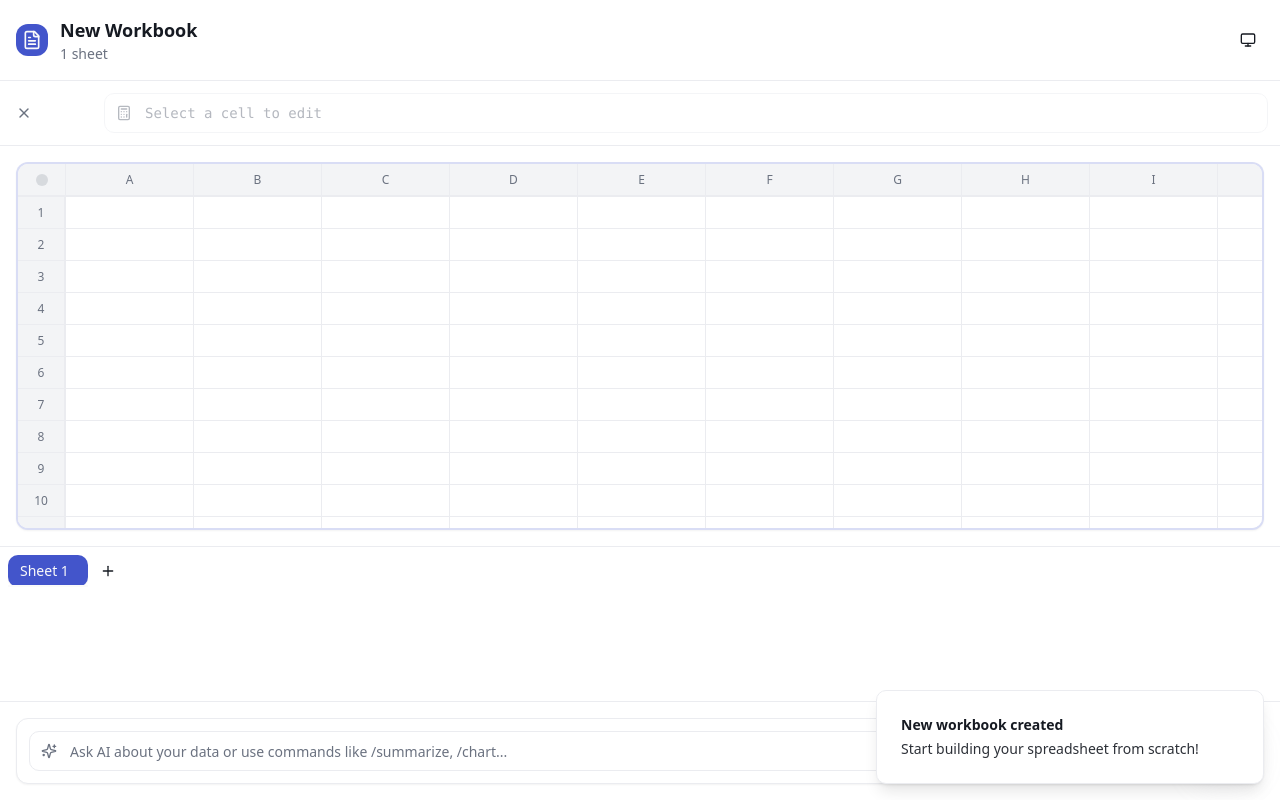
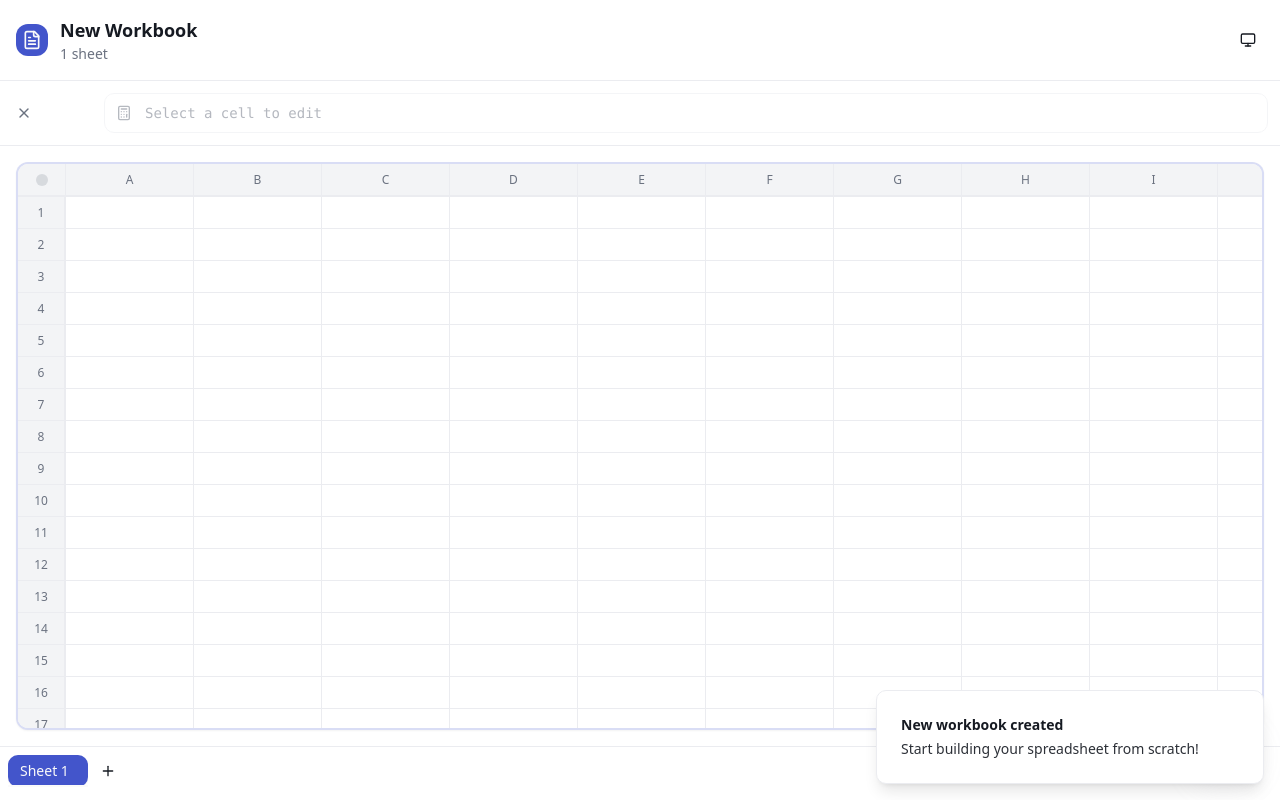
Before and after one commit to ClerkOS/clerk-premium-interface, a React (Vite) app: page / in a window 1280 px wide. Both pictures are taken after a click on the button "New Workbook". Built offline with nearby package versions, Linux system fonts and the light colour scheme.

Commit message:
grid fits perfectly w/o ai command

```diff
--- a/src/components/SpreadsheetGrid.tsx
+++ b/src/components/SpreadsheetGrid.tsx
@@ -422,9 +422,6 @@ export function SpreadsheetGrid({ className }: SpreadsheetGridProps) {
         <div
           className={`overflow-auto relative flex-1 virtualized-grid ${isDragging ? 'select-none' : ''}`}
           ref={scrollContainerRef}
-          style={{
-            height: `${size.height}px`,
-          }}
           onMouseDown={handleMouseDown}
           onMouseMove={handleMouseMove}
         >
--- a/src/pages/SheetPage.tsx
+++ b/src/pages/SheetPage.tsx
@@ -56,7 +56,7 @@ export function SheetPage() {
               animate={{ opacity: 1, scale: 1 }}
               transition={{ delay: 0.1 }}
               className="p-4"
-              style={{ height: '400px' }}
+              style={{ height: 'calc(100vh - 200px)' }}
             >
               <SpreadsheetGrid className="h-full" />
             </motion.div>
@@ -98,17 +98,6 @@ export function SheetPage() {
         )}
       </div>
 
-      {/* AI Command Bar */}
-      {workbook && (
-        <motion.div
-          initial={{ opacity: 0, y: 50 }}
-          animate={{ opacity: 1, y: 0 }}
-          transition={{ delay: 0.5 }}
-          className="p-4 border-t bg-card/50"
-        >
-          <AiCommandBar />
-        </motion.div>
-      )}
 
       {/* FAB */}
       <FABInsights />
```
Also changed, not shown: src/pages/hooks/useInsightsPage.ts (line endings or trailing spaces), src/pages/hooks/useSheetPage.ts (line endings or trailing spaces).
